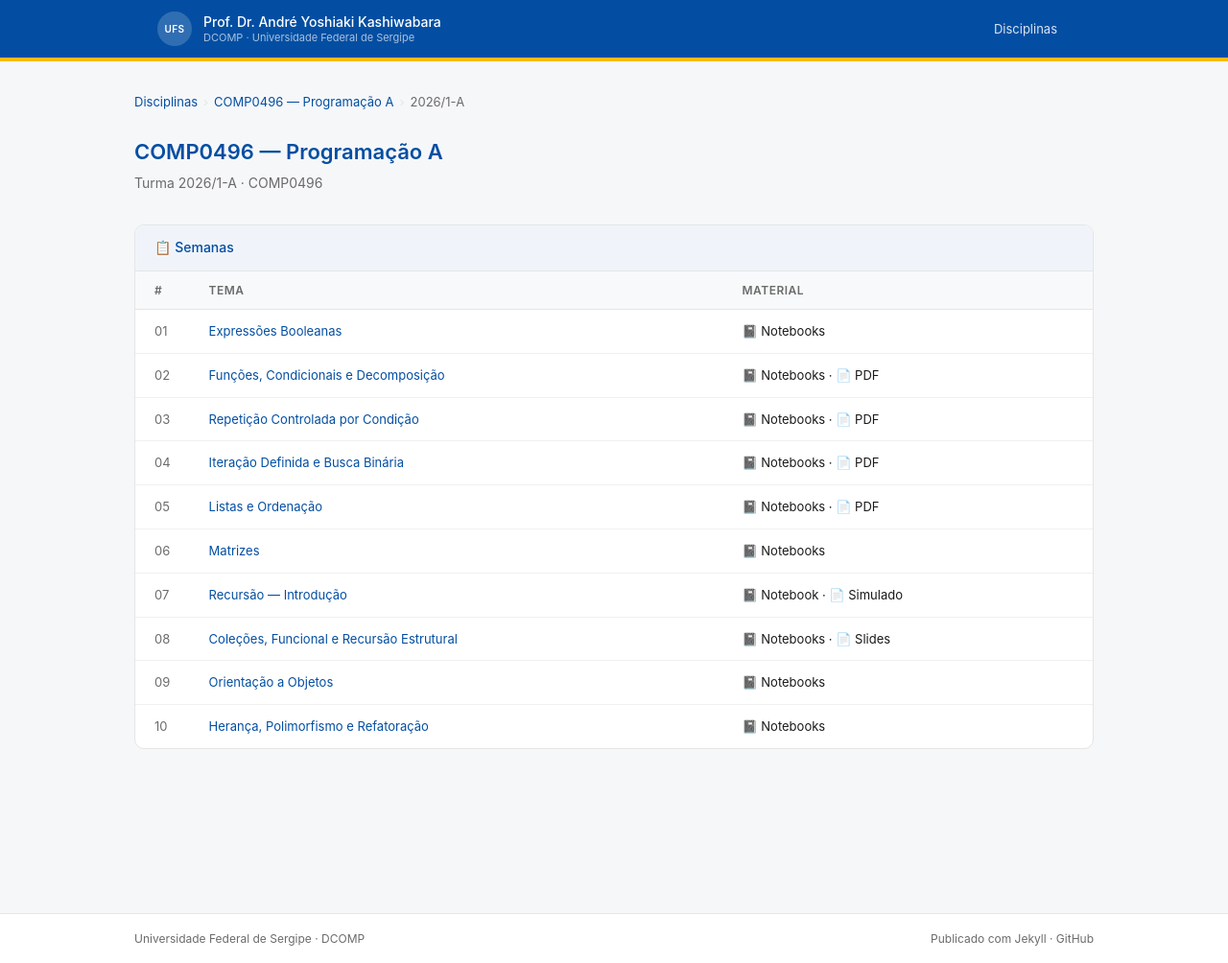
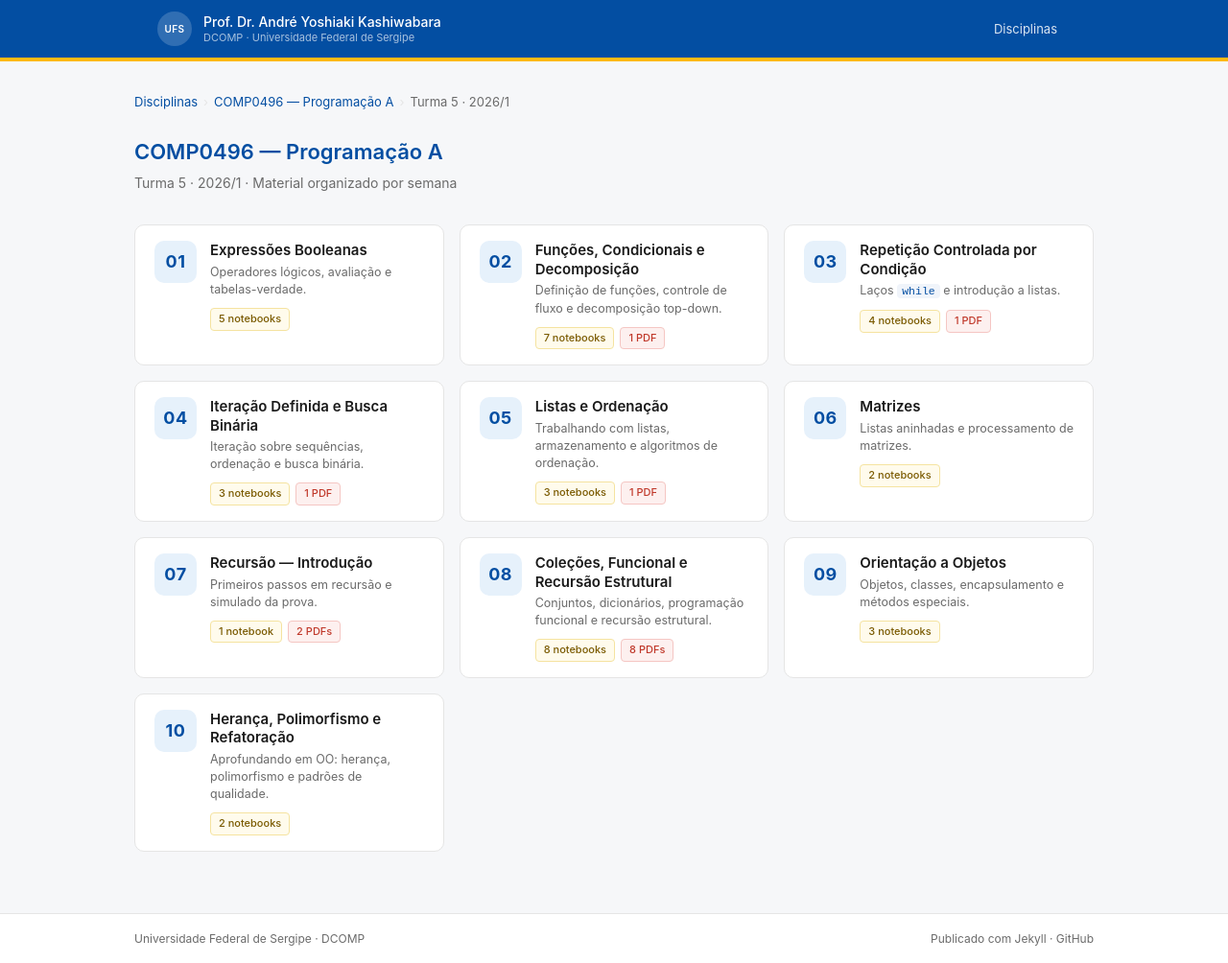
Before and after one commit to ayoshiaki/ufs-disciplinas, a Jekyll site: the page built from programacao-a/2026-1-T05/index.md, in a window 1280 px wide and 1004 px high. Shown: the whole window at 96% size. Built offline with Jekyll 4.4.1, drawn with Linux system fonts in a browser that asks for light colours.

Commit message:
style: página da turma com grade de cards por semana
Substitui a tabela #/Tema/Material por cards com número grande,
título, descrição curta e badges indicando contagem de notebooks
e PDFs por semana.

Co-Authored-By: Claude Opus 4.7 (1M context) <noreply@anthropic.com>

```diff
--- a/assets/css/main.css
+++ b/assets/css/main.css
@@ -212,6 +212,105 @@ a:hover { text-decoration: underline; }
 
 .card-link:hover { text-decoration: underline; }
 
+/* ── Weeks grid (turma page) ──────────────────────────────── */
+
+.weeks-grid {
+  display: grid;
+  grid-template-columns: repeat(auto-fill, minmax(280px, 1fr));
+  gap: 16px;
+  margin-bottom: 2rem;
+}
+
+.week-card {
+  background: var(--bg-white);
+  border: 1px solid var(--border);
+  border-radius: var(--radius);
+  padding: 1rem 1.25rem;
+  display: flex;
+  gap: 14px;
+  align-items: flex-start;
+  text-decoration: none;
+  color: inherit;
+  transition: box-shadow 0.15s, border-color 0.15s, transform 0.1s;
+}
+
+.week-card:hover {
+  border-color: #b3cef0;
+  box-shadow: 0 4px 16px rgba(3,78,162,0.10);
+  text-decoration: none;
+  transform: translateY(-1px);
+}
+
+.week-num {
+  flex-shrink: 0;
+  width: 44px;
+  height: 44px;
+  border-radius: 10px;
+  background: var(--ufs-blue-lt);
+  color: var(--ufs-blue);
+  font-size: 18px;
+  font-weight: 700;
+  display: flex;
+  align-items: center;
+  justify-content: center;
+  letter-spacing: 0.5px;
+}
+
+.week-body {
+  flex: 1;
+  min-width: 0;
+}
+
+.week-title {
+  font-size: 15px;
+  font-weight: 600;
+  color: var(--text-primary);
+  line-height: 1.3;
+  margin-bottom: 4px;
+}
+
+.week-desc {
+  font-size: 12.5px;
+  color: var(--text-secondary);
+  line-height: 1.45;
+  margin-bottom: 10px;
+}
+
+.week-desc code {
+  background: #f0f4fa;
+  color: var(--ufs-blue);
+  padding: 1px 5px;
+  border-radius: 4px;
+  font-size: 11.5px;
+  font-family: 'SF Mono', 'Fira Code', monospace;
+}
+
+.week-badges {
+  display: flex;
+  gap: 6px;
+  flex-wrap: wrap;
+}
+
+.week-badge {
+  font-size: 11px;
+  padding: 2px 8px;
+  border-radius: 4px;
+  font-weight: 500;
+  border: 1px solid transparent;
+}
+
+.week-badge.nb {
+  color: #7a5a00;
+  background: #fffbec;
+  border-color: #f5e3a0;
+}
+
+.week-badge.pdf {
+  color: #c0392b;
+  background: #fdf0ef;
+  border-color: #f5c6c3;
+}
+
 /* ── Aulas table ──────────────────────────────────────────── */
 
 .table-card {
--- a/programacao-a/2026-1-T05/index.md
+++ b/programacao-a/2026-1-T05/index.md
@@ -1,6 +1,6 @@
 ---
 layout: default
-title: "COMP0496 — Programação A — Turma 2026/1-A"
+title: "COMP0496 — Programação A — Turma 5 · 2026/1"
 ---
 
 <nav class="breadcrumb">
@@ -8,33 +8,102 @@ title: "COMP0496 — Programação A — Turma 2026/1-A"
   <span class="breadcrumb-sep">›</span>
   <a href="{{ 'programacao-a' | relative_url }}">COMP0496 — Programação A</a>
   <span class="breadcrumb-sep">›</span>
-  <span>2026/1-A</span>
+  <span>Turma 5 · 2026/1</span>
 </nav>
 
 <h1 class="page-title">COMP0496 — Programação A</h1>
-<p class="page-subtitle">Turma 2026/1-A · COMP0496</p>
+<p class="page-subtitle">Turma 5 · 2026/1 · Material organizado por semana</p>
 
-<div class="table-card">
-  <div class="table-card-header">📋 Semanas</div>
-  <table>
-    <thead>
-      <tr>
-        <th class="td-num">#</th>
-        <th>Tema</th>
-        <th>Material</th>
-      </tr>
-    </thead>
-    <tbody>
-      <tr><td class="td-num">01</td><td><a href="{{ 'programacao-a/2026-1-T05/semana-01' | relative_url }}">Expressões Booleanas</a></td><td>📓 Notebooks</td></tr>
-      <tr><td class="td-num">02</td><td><a href="{{ 'programacao-a/2026-1-T05/semana-02' | relative_url }}">Funções, Condicionais e Decomposição</a></td><td>📓 Notebooks · 📄 PDF</td></tr>
-      <tr><td class="td-num">03</td><td><a href="{{ 'programacao-a/2026-1-T05/semana-03' | relative_url }}">Repetição Controlada por Condição</a></td><td>📓 Notebooks · 📄 PDF</td></tr>
-      <tr><td class="td-num">04</td><td><a href="{{ 'programacao-a/2026-1-T05/semana-04' | relative_url }}">Iteração Definida e Busca Binária</a></td><td>📓 Notebooks · 📄 PDF</td></tr>
-      <tr><td class="td-num">05</td><td><a href="{{ 'programacao-a/2026-1-T05/semana-05' | relative_url }}">Listas e Ordenação</a></td><td>📓 Notebooks · 📄 PDF</td></tr>
-      <tr><td class="td-num">06</td><td><a href="{{ 'programacao-a/2026-1-T05/semana-06' | relative_url }}">Matrizes</a></td><td>📓 Notebooks</td></tr>
-      <tr><td class="td-num">07</td><td><a href="{{ 'programacao-a/2026-1-T05/semana-07' | relative_url }}">Recursão — Introdução</a></td><td>📓 Notebook · 📄 Simulado</td></tr>
-      <tr><td class="td-num">08</td><td><a href="{{ 'programacao-a/2026-1-T05/semana-08' | relative_url }}">Coleções, Funcional e Recursão Estrutural</a></td><td>📓 Notebooks · 📄 Slides</td></tr>
-      <tr><td class="td-num">09</td><td><a href="{{ 'programacao-a/2026-1-T05/semana-09' | relative_url }}">Orientação a Objetos</a></td><td>📓 Notebooks</td></tr>
-      <tr><td class="td-num">10</td><td><a href="{{ 'programacao-a/2026-1-T05/semana-10' | relative_url }}">Herança, Polimorfismo e Refatoração</a></td><td>📓 Notebooks</td></tr>
-    </tbody>
-  </table>
+<div class="weeks-grid">
+
+  <a class="week-card" href="{{ 'programacao-a/2026-1-T05/semana-01' | relative_url }}">
+    <div class="week-num">01</div>
+    <div class="week-body">
+      <div class="week-title">Expressões Booleanas</div>
+      <div class="week-desc">Operadores lógicos, avaliação e tabelas-verdade.</div>
+      <div class="week-badges"><span class="week-badge nb">5 notebooks</span></div>
+    </div>
+  </a>
+
+  <a class="week-card" href="{{ 'programacao-a/2026-1-T05/semana-02' | relative_url }}">
+    <div class="week-num">02</div>
+    <div class="week-body">
+      <div class="week-title">Funções, Condicionais e Decomposição</div>
+      <div class="week-desc">Definição de funções, controle de fluxo e decomposição top-down.</div>
+      <div class="week-badges"><span class="week-badge nb">7 notebooks</span><span class="week-badge pdf">1 PDF</span></div>
+    </div>
+  </a>
+
+  <a class="week-card" href="{{ 'programacao-a/2026-1-T05/semana-03' | relative_url }}">
+    <div class="week-num">03</div>
+    <div class="week-body">
+      <div class="week-title">Repetição Controlada por Condição</div>
+      <div class="week-desc">Laços <code>while</code> e introdução a listas.</div>
+      <div class="week-badges"><span class="week-badge nb">4 notebooks</span><span class="week-badge pdf">1 PDF</span></div>
+    </div>
+  </a>
+
+  <a class="week-card" href="{{ 'programacao-a/2026-1-T05/semana-04' | relative_url }}">
+    <div class="week-num">04</div>
+    <div class="week-body">
+      <div class="week-title">Iteração Definida e Busca Binária</div>
+      <div class="week-desc">Iteração sobre sequências, ordenação e busca binária.</div>
+      <div class="week-badges"><span class="week-badge nb">3 notebooks</span><span class="week-badge pdf">1 PDF</span></div>
+    </div>
+  </a>
+
+  <a class="week-card" href="{{ 'programacao-a/2026-1-T05/semana-05' | relative_url }}">
+    <div class="week-num">05</div>
+    <div class="week-body">
+      <div class="week-title">Listas e Ordenação</div>
+      <div class="week-desc">Trabalhando com listas, armazenamento e algoritmos de ordenação.</div>
+      <div class="week-badges"><span class="week-badge nb">3 notebooks</span><span class="week-badge pdf">1 PDF</span></div>
+    </div>
+  </a>
+
+  <a class="week-card" href="{{ 'programacao-a/2026-1-T05/semana-06' | relative_url }}">
+    <div class="week-num">06</div>
+    <div class="week-body">
+      <div class="week-title">Matrizes</div>
+      <div class="week-desc">Listas aninhadas e processamento de matrizes.</div>
+      <div class="week-badges"><span class="week-badge nb">2 notebooks</span></div>
+    </div>
+  </a>
+
+  <a class="week-card" href="{{ 'programacao-a/2026-1-T05/semana-07' | relative_url }}">
+    <div class="week-num">07</div>
+    <div class="week-body">
+      <div class="week-title">Recursão — Introdução</div>
+      <div class="week-desc">Primeiros passos em recursão e simulado da prova.</div>
+      <div class="week-badges"><span class="week-badge nb">1 notebook</span><span class="week-badge pdf">2 PDFs</span></div>
+    </div>
+  </a>
+
+  <a class="week-card" href="{{ 'programacao-a/2026-1-T05/semana-08' | relative_url }}">
+    <div class="week-num">08</div>
+    <div class="week-body">
+      <div class="week-title">Coleções, Funcional e Recursão Estrutural</div>
+      <div class="week-desc">Conjuntos, dicionários, programação funcional e recursão estrutural.</div>
+      <div class="week-badges"><span class="week-badge nb">8 notebooks</span><span class="week-badge pdf">8 PDFs</span></div>
+    </div>
+  </a>
+
+  <a class="week-card" href="{{ 'programacao-a/2026-1-T05/semana-09' | relative_url }}">
+    <div class="week-num">09</div>
+    <div class="week-body">
+      <div class="week-title">Orientação a Objetos</div>
+      <div class="week-desc">Objetos, classes, encapsulamento e métodos especiais.</div>
+      <div class="week-badges"><span class="week-badge nb">3 notebooks</span></div>
+    </div>
+  </a>
+
+  <a class="week-card" href="{{ 'programacao-a/2026-1-T05/semana-10' | relative_url }}">
+    <div class="week-num">10</div>
+    <div class="week-body">
+      <div class="week-title">Herança, Polimorfismo e Refatoração</div>
+      <div class="week-desc">Aprofundando em OO: herança, polimorfismo e padrões de qualidade.</div>
+      <div class="week-badges"><span class="week-badge nb">2 notebooks</span></div>
+    </div>
+  </a>
+
 </div>
```
